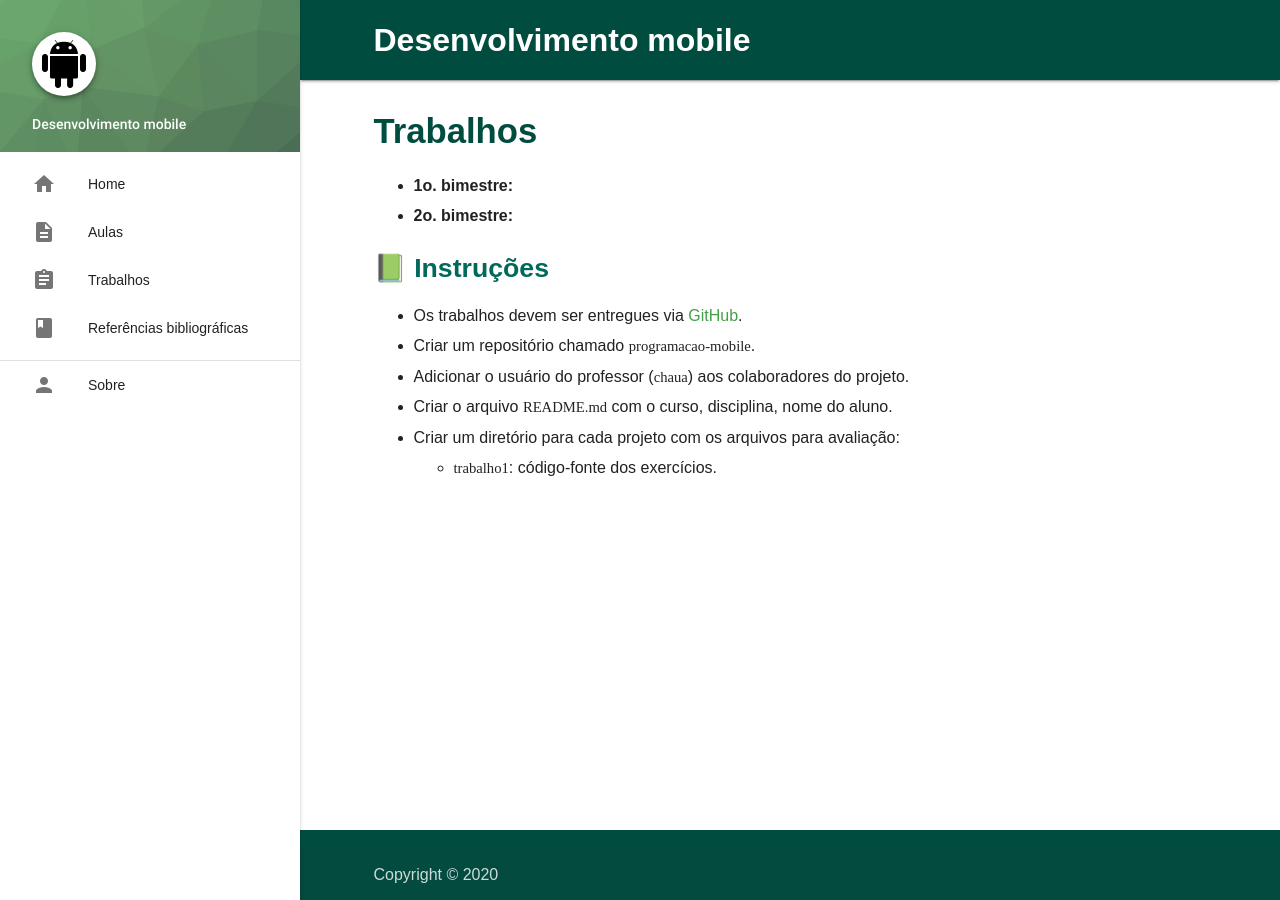
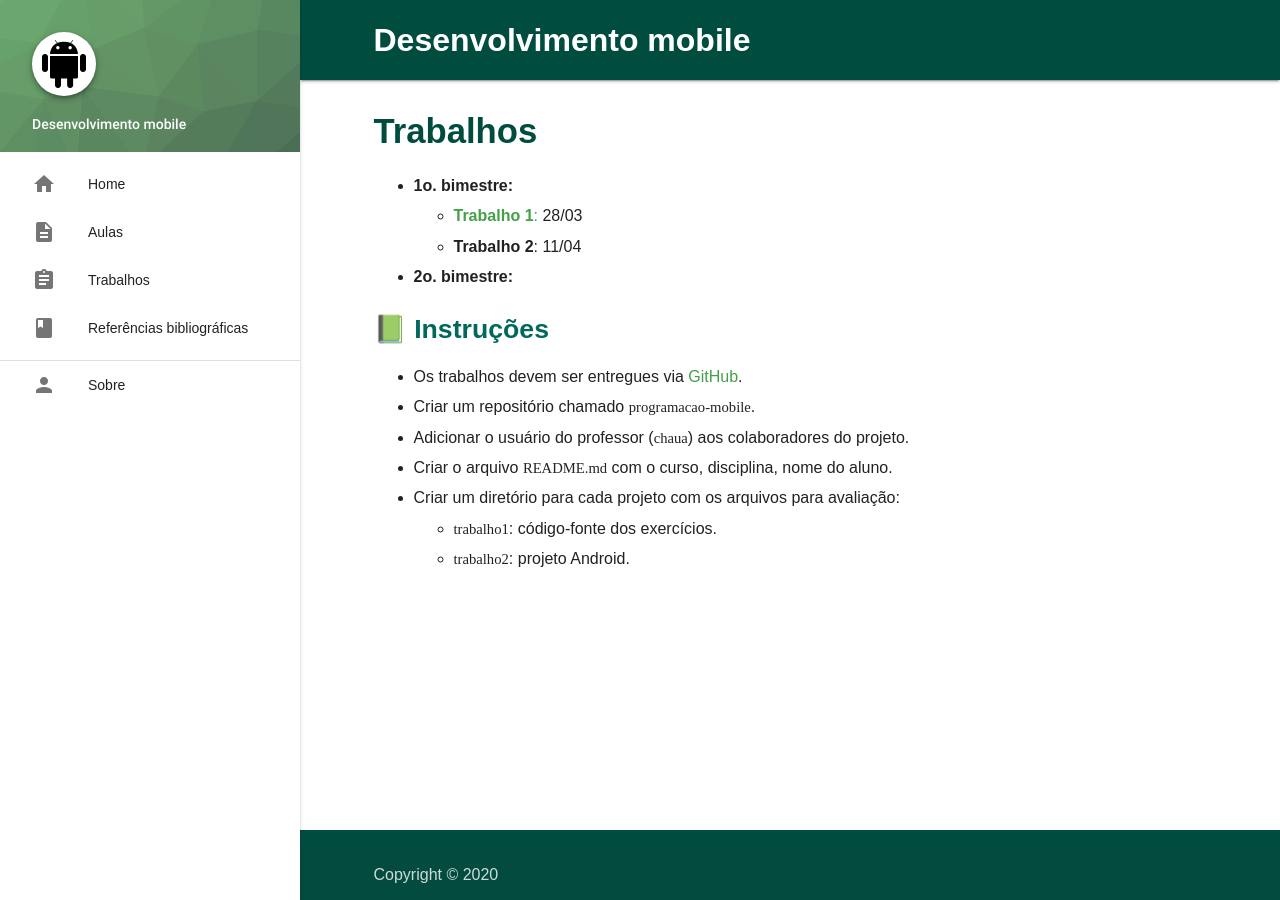
Before and after one commit to alanmafer/programacao-mobile-1, a Jekyll site: the page built from trabalhos/index.md, in a window 1280 px wide. Built offline with Jekyll 4.4.1, drawn with Linux system fonts in a browser that asks for light colours; emoji names are drawn with the system emoji font; our own code applies the rules of GitHub Pages for plain Markdown files.

Commit message:
:sparkles: Inclusão do primeiro trabalho

```diff
--- a/trabalhos/index.md
+++ b/trabalhos/index.md
@@ -5,6 +5,8 @@ layout: page
 # Trabalhos
 
 - **1o. bimestre:**
+    - [**Trabalho 1**:](https://github.com/chaua/programacao-mobile/blob/master/Trabalhos/trabalho-kotlin.pdf) 28/03
+    - **Trabalho 2**:  11/04
 - **2o. bimestre:**
 
 
@@ -16,3 +18,4 @@ layout: page
 - Criar o arquivo `README.md` com o curso, disciplina, nome do aluno.
 - Criar um diretório para cada projeto com os arquivos para avaliação:
     - `trabalho1`: código-fonte dos exercícios.
+    - `trabalho2`: projeto Android.
```
